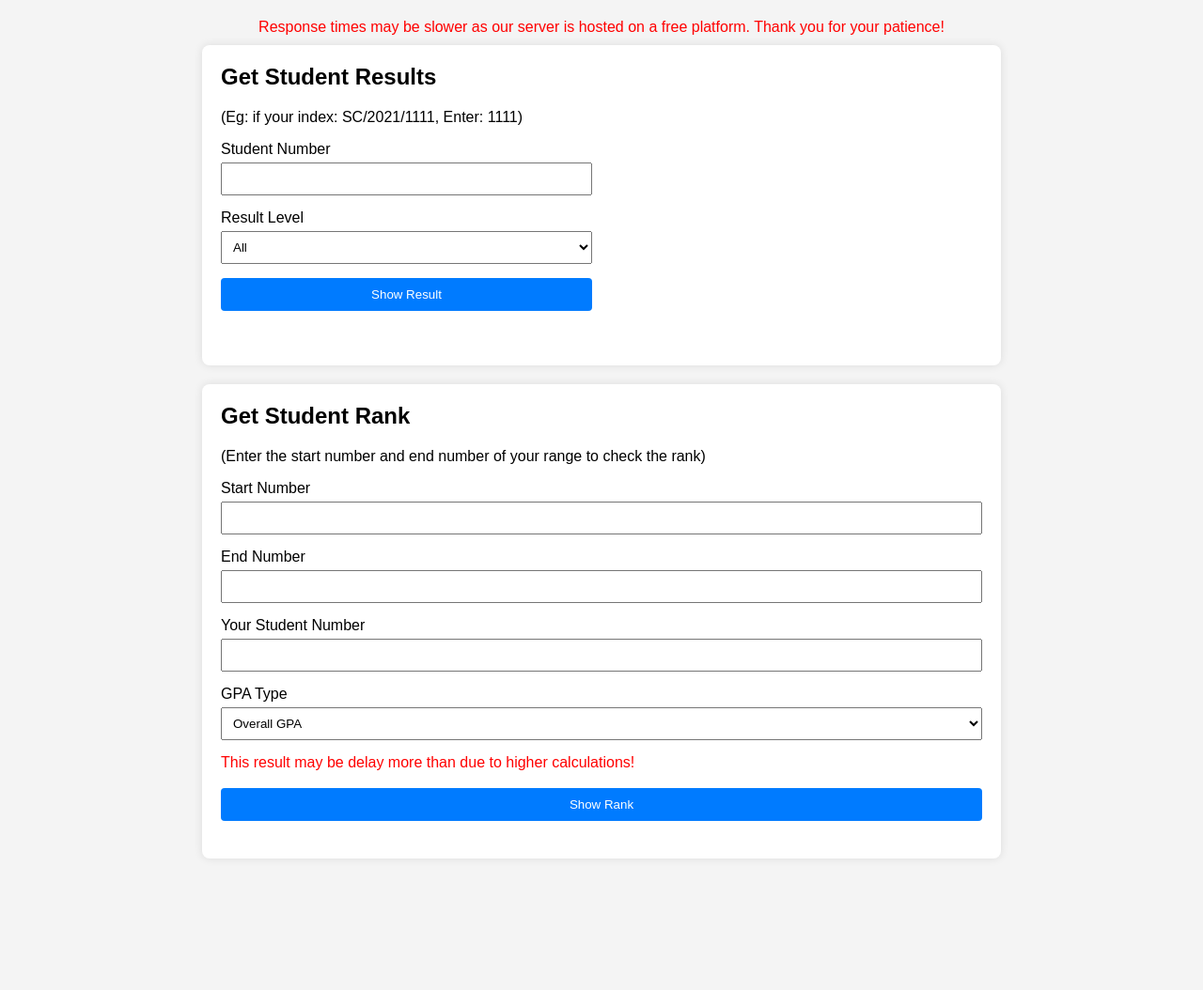
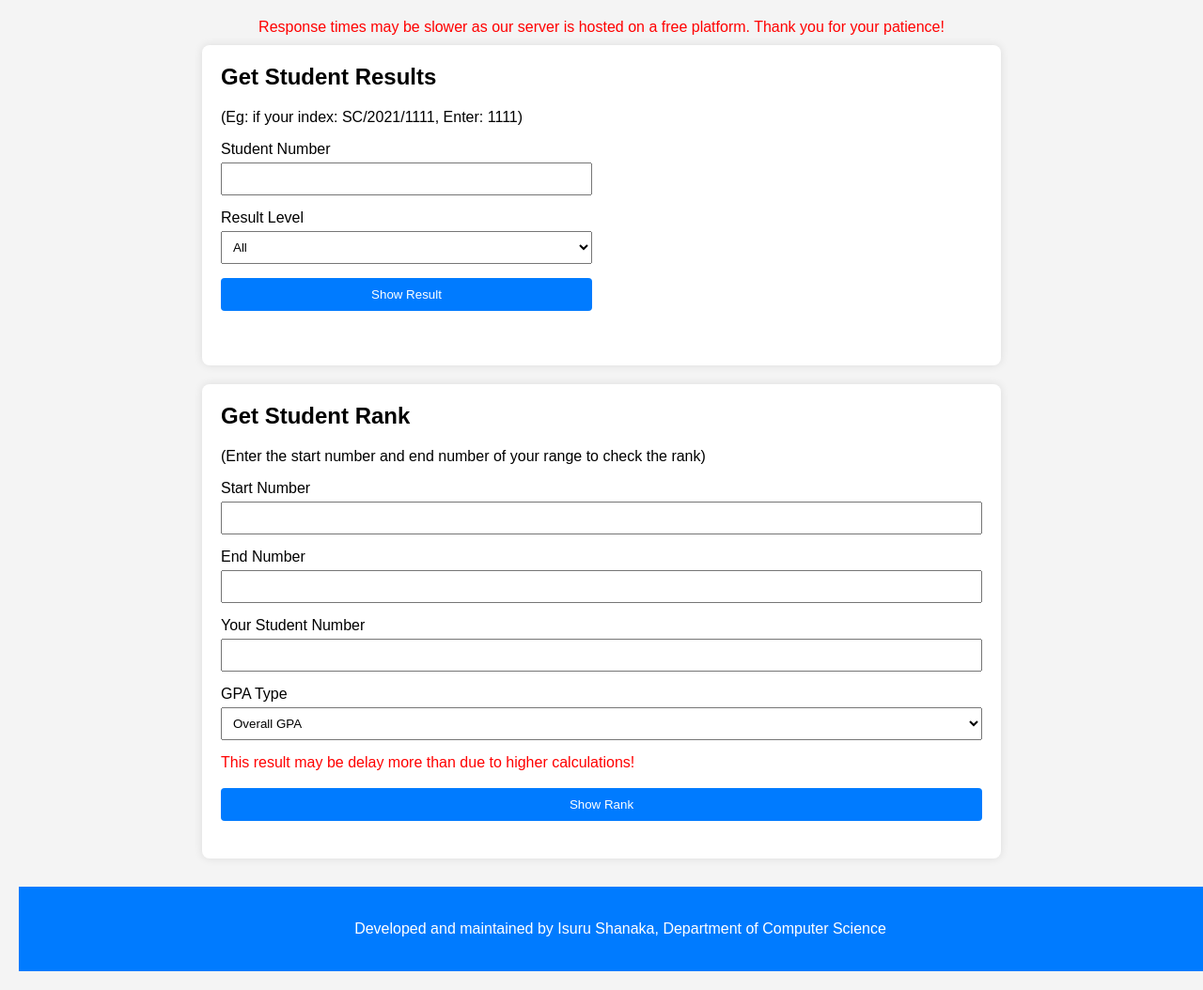
Before and after one commit to IsuruSH/portfolio, a plain HTML site: page result.html in a window 1280 px wide. Shown: the whole page at 94% size. Before the commit the page ends 944 px from the top, so only its background shows below. Drawn offline with Linux system fonts and the light colour scheme.

Commit message:
Update result.html

```diff
--- a/result.html
+++ b/result.html
@@ -63,6 +63,17 @@
             padding: 8px;
             box-sizing: border-box;
         }
+         .footer {
+        width: 100%;
+        text-align: center;
+        padding: 20px;
+        background-color: #007BFF;
+        color: white;
+        position: relative;
+        bottom: 0;
+        margin-top: 20px;
+
+    }
 
         button {
             width: 100%;
@@ -186,6 +197,9 @@
         </div>
     </div>
     </div>
+    <footer class="footer">
+        <p>Developed and maintained by Isuru Shanaka, Department of Computer Science</p>
+    </footer>
 
     <script>
         document.addEventListener('contextmenu', event => event.preventDefault());
```
